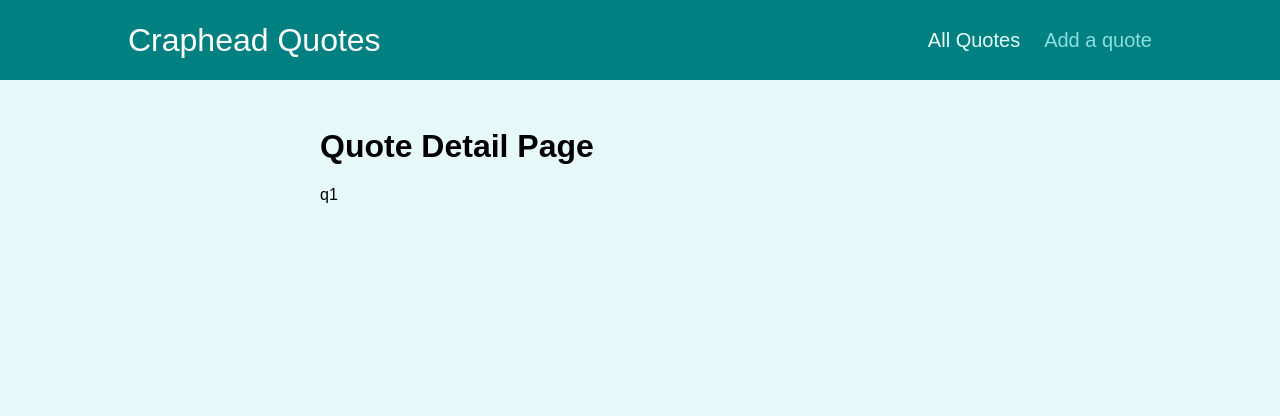
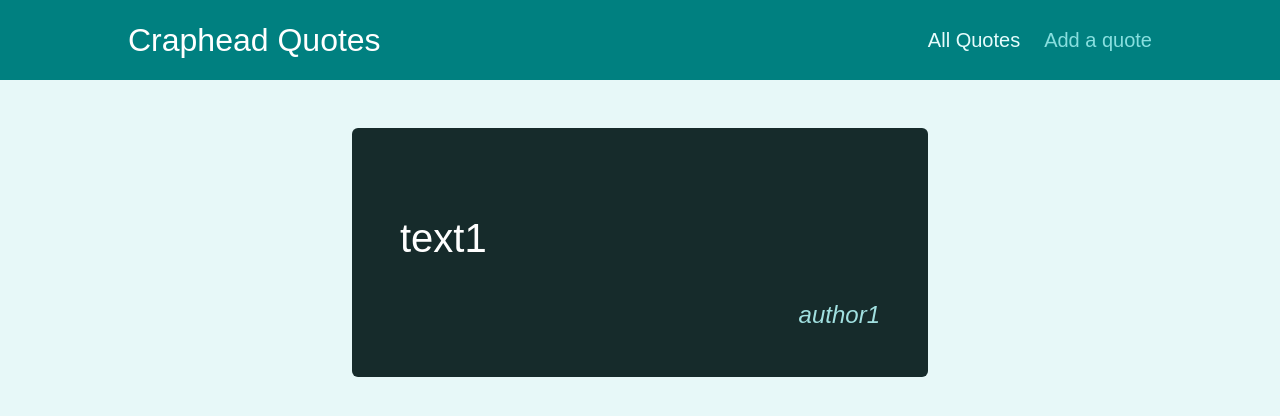
Before and after one commit to rawwr-cmd/Craphead-quote-book, a React (Create React App) app: page /quotes/q1 in a window 1280 px wide. Shown: the top 416 px of the page. Built offline with nearby package versions, Linux system fonts and the light colour scheme.

Commit message:
outputting data on the details page

```diff
--- a/src/components/pages/QuoteDetails.js
+++ b/src/components/pages/QuoteDetails.js
@@ -1,13 +1,25 @@
 import { Fragment } from "react";
 import { useParams, Route } from "react-router-dom";
+import HighlightedQuote from "../quotes/HighlightedQuote";
 import Comments from "../comments/Comments";
+
+const DUMMY_QUOTES = [
+  { id: "q1", author: "author1", text: "text1" },
+  { id: "q2", author: "author2", text: "text2" },
+];
 
 const QuoteDetails = () => {
   const { quoteId } = useParams();
+
+  const quote = DUMMY_QUOTES.find((quote) => quote.id === quoteId);
+
+  if (!quote) {
+    return <p>No Crap Found At This Address!</p>;
+  }
+
   return (
     <Fragment>
-      <h1>Quote Detail Page</h1>
-      <p>{quoteId}</p>
+      <HighlightedQuote text={quote.text} author={quote.author} />
       <Route path={`/quotes/${quoteId}/comments`}>
         <Comments />
       </Route>
--- a/src/components/quotes/QuoteItem.js
+++ b/src/components/quotes/QuoteItem.js
@@ -1,3 +1,4 @@
+import { Link } from "react-router-dom";
 import classes from "./QuoteItem.module.css";
 
 const QuoteItem = (props) => {
@@ -9,7 +10,9 @@ const QuoteItem = (props) => {
         </blockquote>
         <figcaption>{props.author}</figcaption>
       </figure>
-      <a className="btn">View Fullscreen</a>
+      <Link to={`/quotes/${props.id}`} className="btn">
+        View Fullscreen
+      </Link>
     </li>
   );
 };
```
Also changed, not shown: dummy.txt (added).
